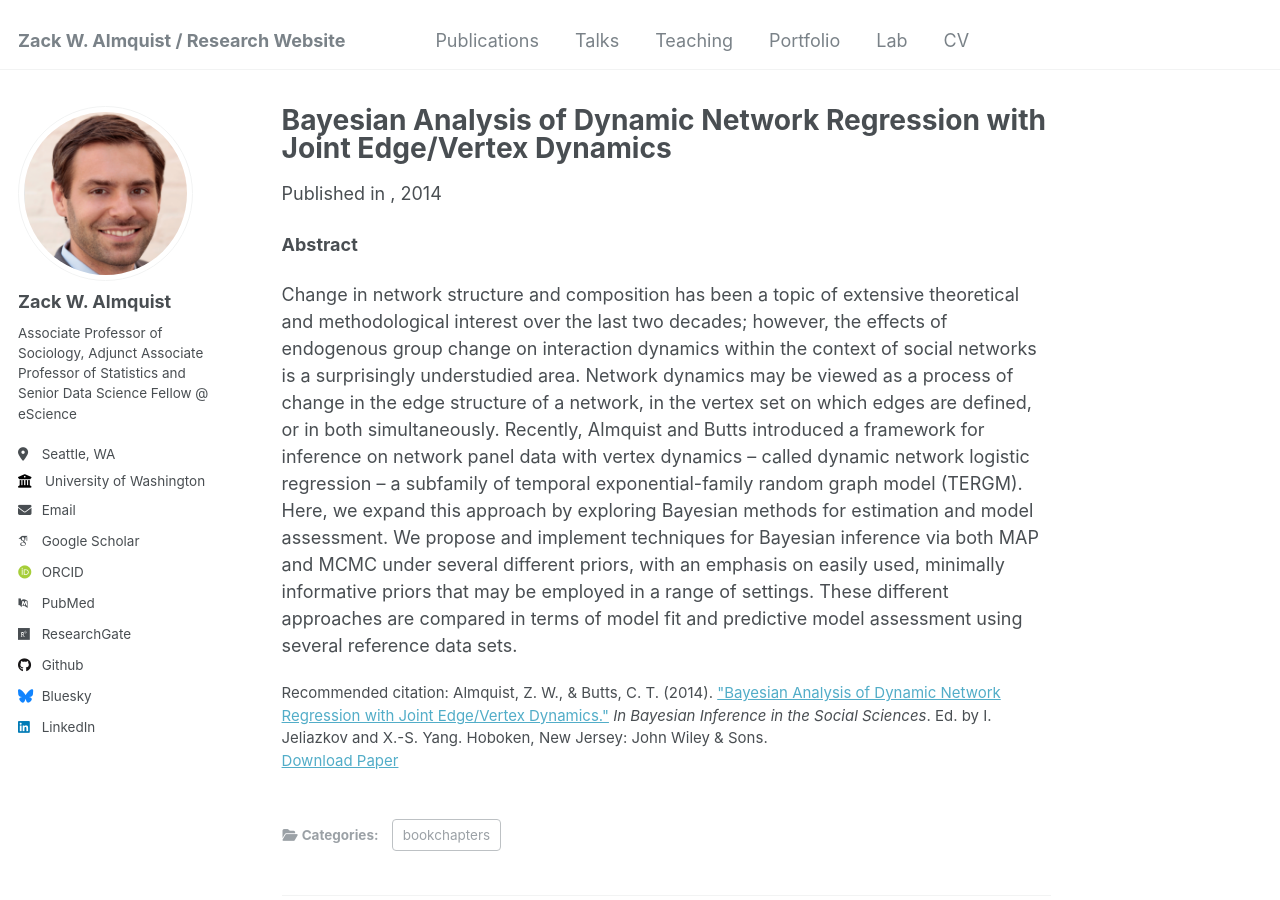
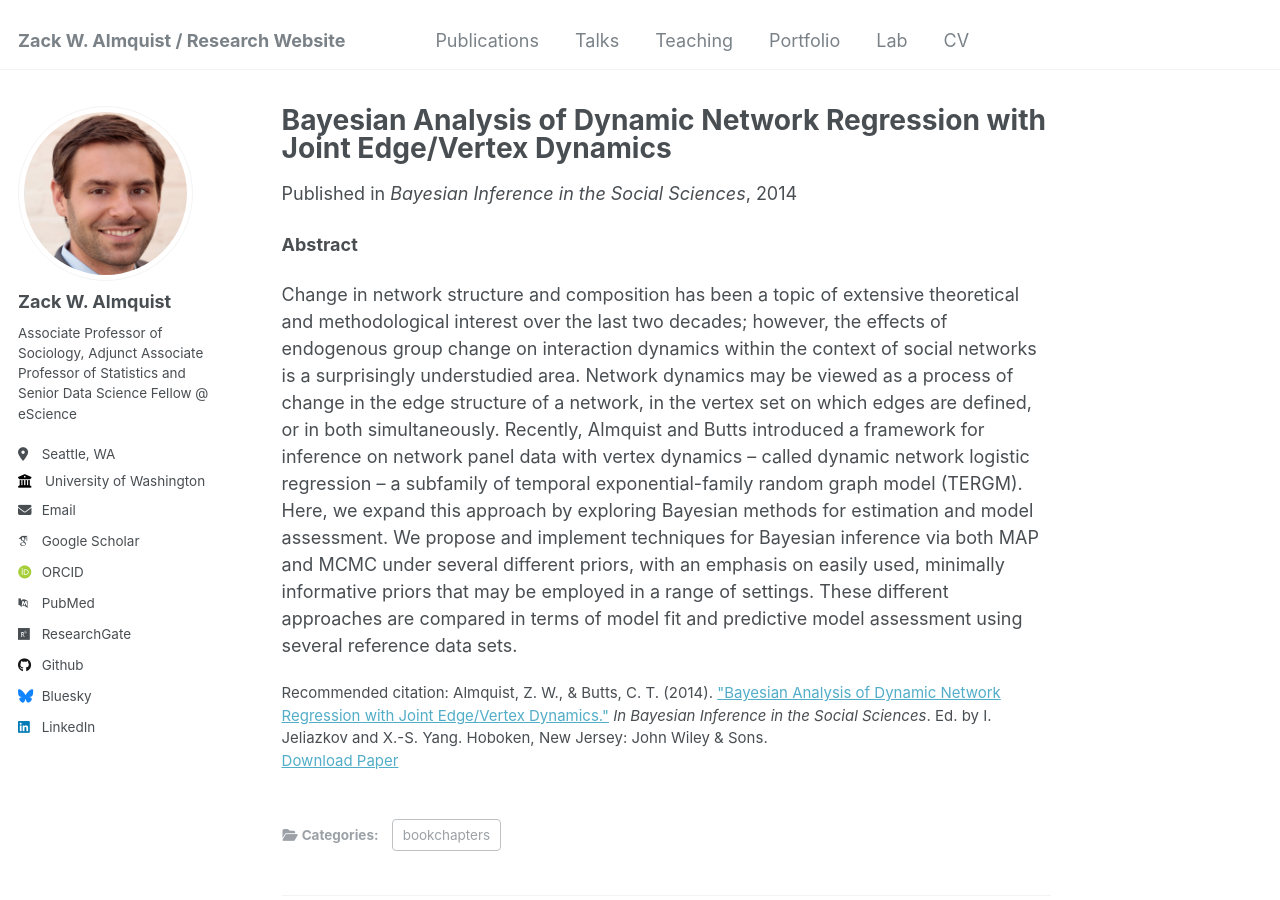
Before and after one commit to zalmquist/zalmquist.github.io, a Jekyll site: the page built from _publications/2014-09-01-biss.md, in a window 1280 px wide and 900 px high. Built offline with Jekyll 4.4.1, drawn with Linux system fonts in a browser that asks for light colours; some web fonts are replaced.

Commit message:
Update 2014-09-01-biss.md

```diff
--- a/_publications/2014-09-01-biss.md
+++ b/_publications/2014-09-01-biss.md
@@ -5,7 +5,7 @@ category: bookchapters
 permalink: /publication/2014-09-01-biss
 excerpt: ''
 date: 2014-09-01
-venue: ''
+venue: 'Bayesian Inference in the Social Sciences'
 paperurl: 'https://depts.washington.edu/zalmquist/articles/almquist_BC1.pdf'
 citation: 'Almquist, Z. W., & Butts, C. T. (2014).  <a href="https://www.wiley.com/en-us/Bayesian+Inference+in+the+Social+Sciences-p-9781118771211">"Bayesian Analysis of Dynamic Network Regression with Joint Edge/Vertex Dynamics."</a> <i>In Bayesian Inference in the Social Sciences</i>. Ed. by I. Jeliazkov and X.-S. Yang. Hoboken, New Jersey: John Wiley & Sons.'
 ---
```
